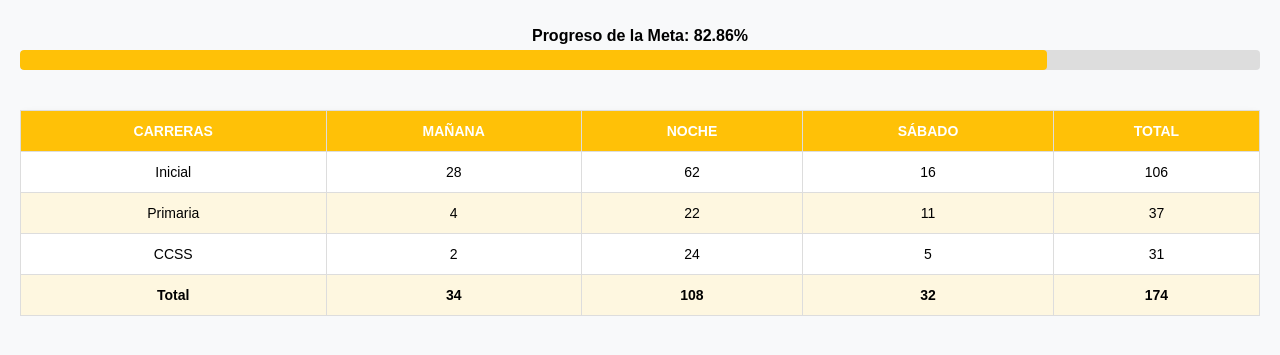
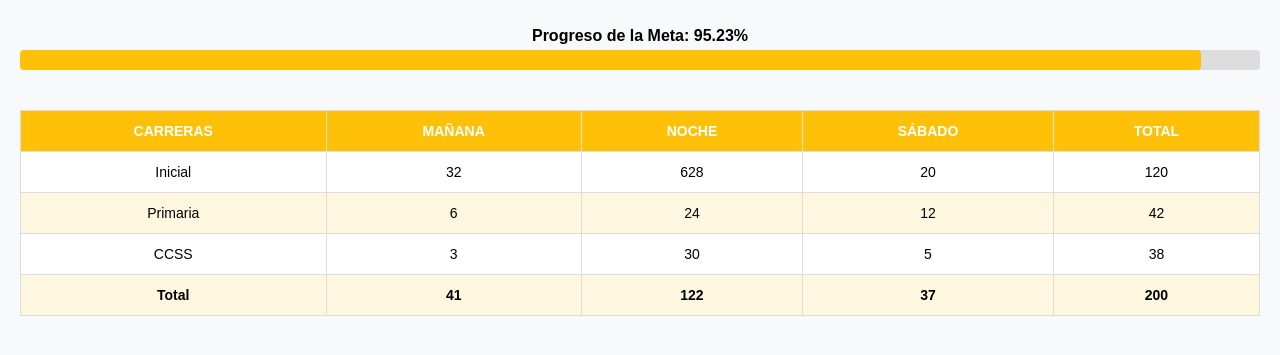
Before and after one commit to Amauta-IPA/GotEyes, a plain HTML site: page admision.html in a window 1280 px wide. Shown: the part 81-436 px from the top of the page. Drawn offline with Linux system fonts and the light colour scheme.

Commit message:
Update admision.html

```diff
--- a/admision.html
+++ b/admision.html
@@ -119,31 +119,31 @@
             <tbody>
                 <tr>
                     <td>Inicial</td>
-                    <td>28</td>  <!-- INICIAL MAÑANA  -->
-                    <td>62</td>   <!-- INICIAL NOCHE -->
-                    <td>16</td>   <!-- INICIAL SABADO -->
-                    <td>106</td>    <!-- TOTAL INICIAL -->
+                    <td>32</td>  <!-- INICIAL MAÑANA  -->
+                    <td>628</td>   <!-- INICIAL NOCHE -->
+                    <td>20</td>   <!-- INICIAL SABADO -->
+                    <td>120</td>    <!-- TOTAL INICIAL -->
                 </tr>
                 <tr>
                     <td>Primaria</td>
-                    <td>4</td>  <!-- PRIMARIA MAÑANA  -->
-                    <td>22</td>   <!-- PRIMARIA NOCHE  -->
-                    <td>11</td>   <!-- PRIMARIA SABADO  -->
-                    <td>37</td>    <!-- TOTAL PRIMARIA  -->
+                    <td>6</td>  <!-- PRIMARIA MAÑANA  -->
+                    <td>24</td>   <!-- PRIMARIA NOCHE  -->
+                    <td>12</td>   <!-- PRIMARIA SABADO  -->
+                    <td>42</td>    <!-- TOTAL PRIMARIA  -->
                 </tr>
                 <tr>
                     <td>CCSS</td>
-                    <td>2</td>   <!-- CCSS MAÑANA  -->
-                    <td>24</td>  <!-- CCSS NOCHE  -->
+                    <td>3</td>   <!-- CCSS MAÑANA  -->
+                    <td>30</td>  <!-- CCSS NOCHE  -->
                     <td>5</td>   <!-- CCSS SABADO  -->
-                    <td>31</td>   <!-- TOTAL CCSS  -->
+                    <td>38</td>   <!-- TOTAL CCSS  -->
                 </tr>
                 <tr>
                     <td><strong>Total</strong></td>
-                    <td><strong>34</strong></td>    <!-- TOTAL MAÑANA  -->
-                    <td><strong>108</strong></td>    <!-- TOTAL NOCHE  -->
-                    <td><strong>32</strong></td>     <!-- TOTAL SABADO -->
-                    <td><strong>174</strong></td>    <!-- TOTAL INSCRITOS  -->
+                    <td><strong>41</strong></td>    <!-- TOTAL MAÑANA  -->
+                    <td><strong>122</strong></td>    <!-- TOTAL NOCHE  -->
+                    <td><strong>37</strong></td>     <!-- TOTAL SABADO -->
+                    <td><strong>200</strong></td>    <!-- TOTAL INSCRITOS  -->
                 </tr>
             </tbody>
         </table>
@@ -155,7 +155,7 @@
     <!-- Script para inicializar la barra de progreso desde el backend -->
     <script>
         // Simulación de porcentaje recibido desde el backend -- meta propuesta 210, el porcentaje es sacado en base a 210 como el 100%
-        const porcentajeMeta = 82.86; // Cambia este valor desde el backend
+        const porcentajeMeta = 95.23; // Cambia este valor desde el backend
 
         // Actualización de la barra de progreso
         const progressBar = document.getElementById('progress-fill');
```
